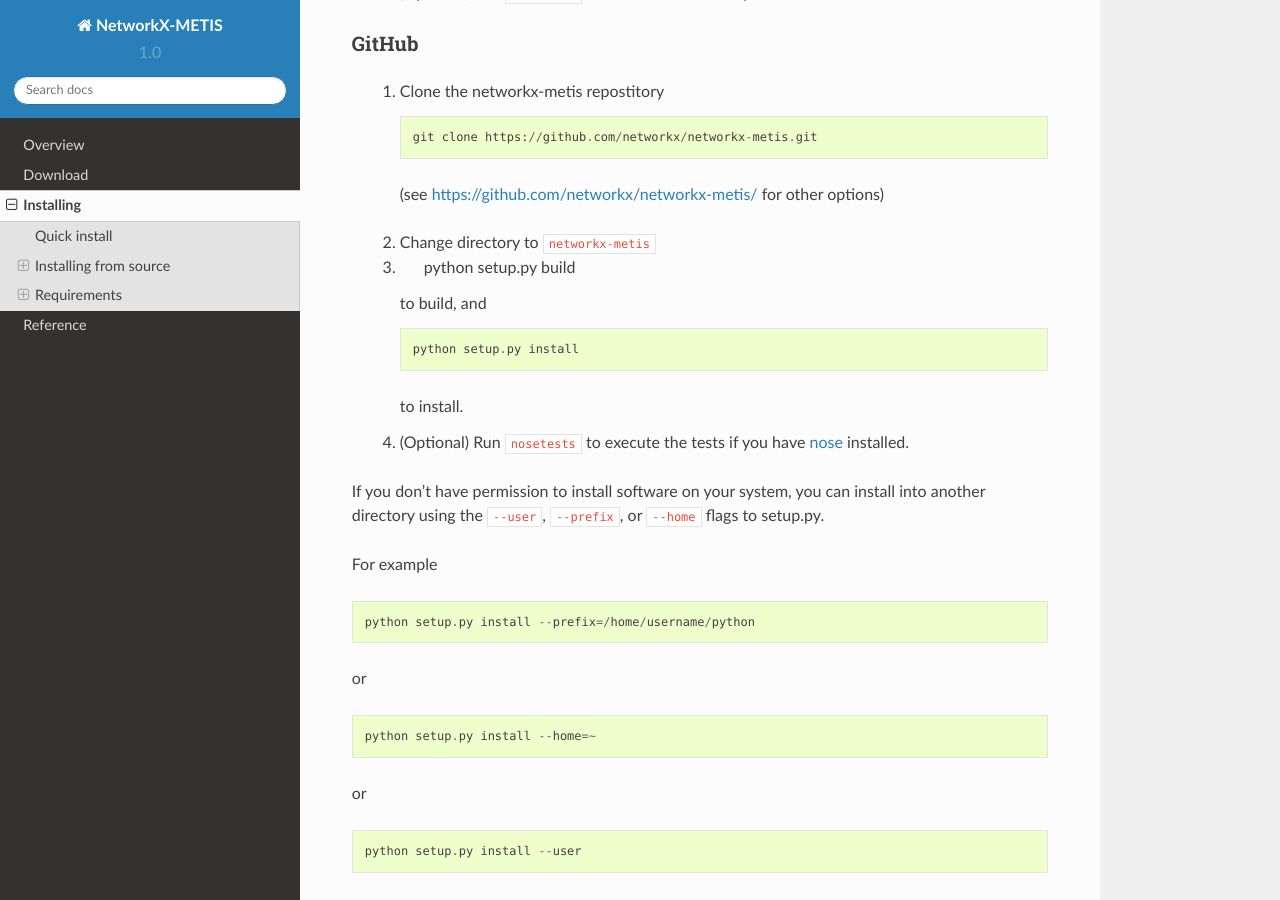
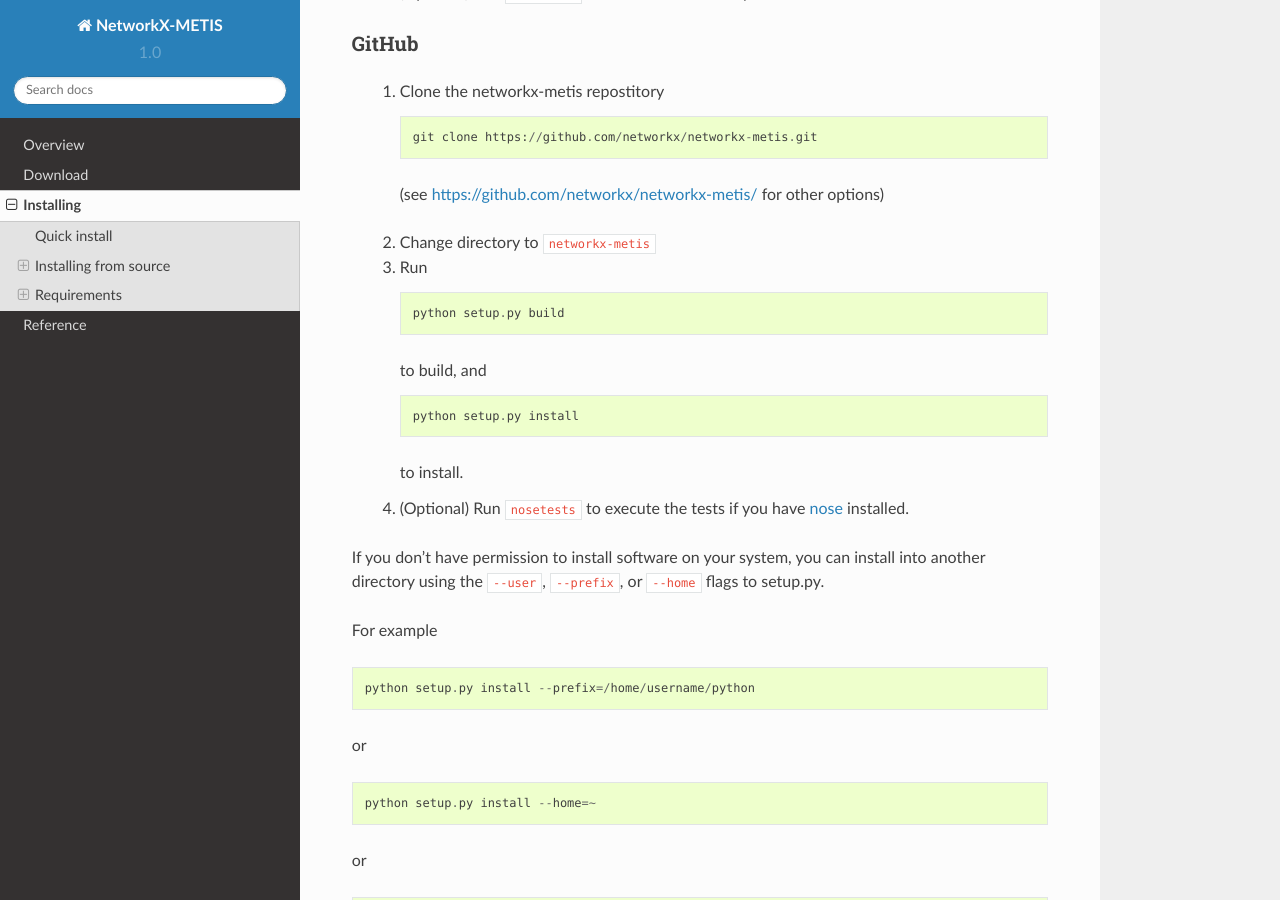
Before and after one commit to networkx/networkx-metis, a Sphinx documentation site: the page built from doc/source/install.rst, in a window 1280 px wide and 900 px high, scrolled down 1244 px. Built offline with Sphinx 7.4.7 and the Read the Docs theme 2.0.0, drawn with Linux system fonts in a browser that asks for light colours.

Commit message:
Fix typo in install.rst

```diff
--- a/doc/source/install.rst
+++ b/doc/source/install.rst
@@ -78,7 +78,7 @@
 
   2. Change directory to :samp:`networkx-metis`
 
-  3. Ru
+  3. Run
      ::
 
        python setup.py build
```
